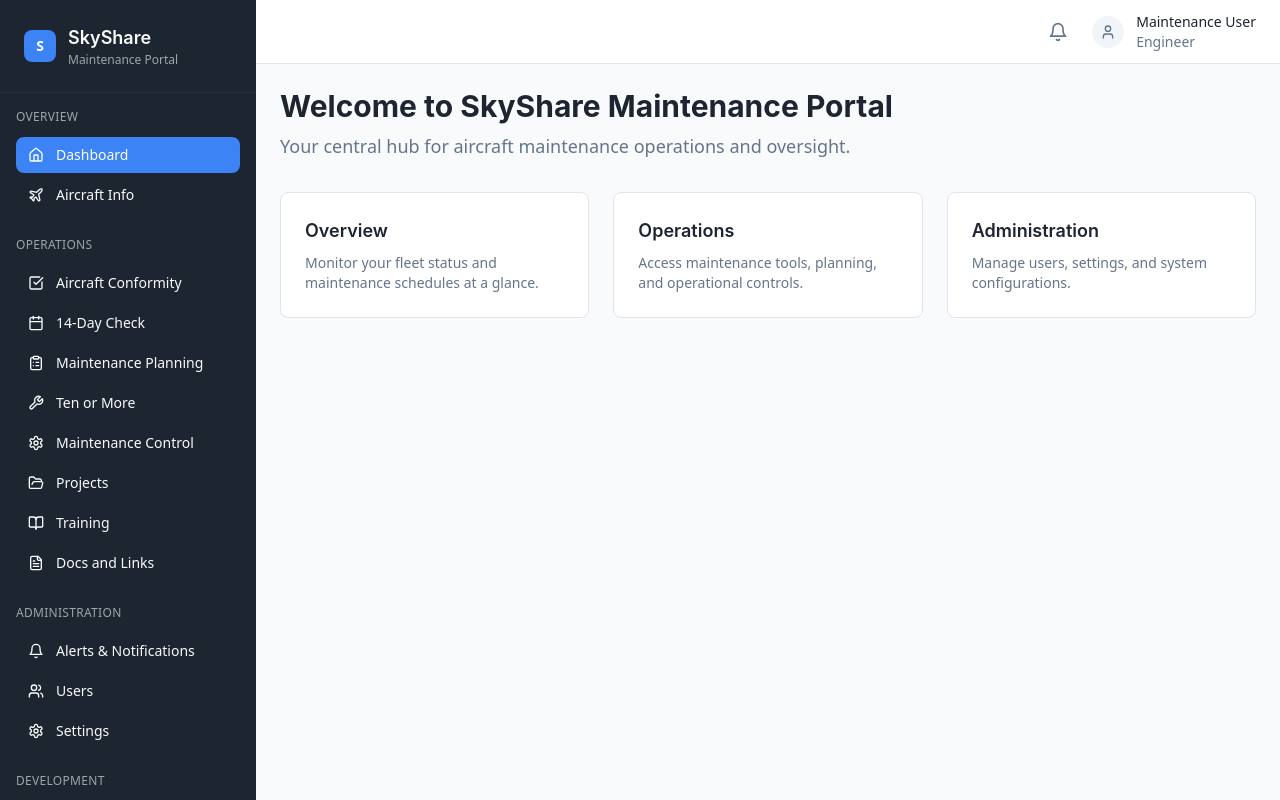
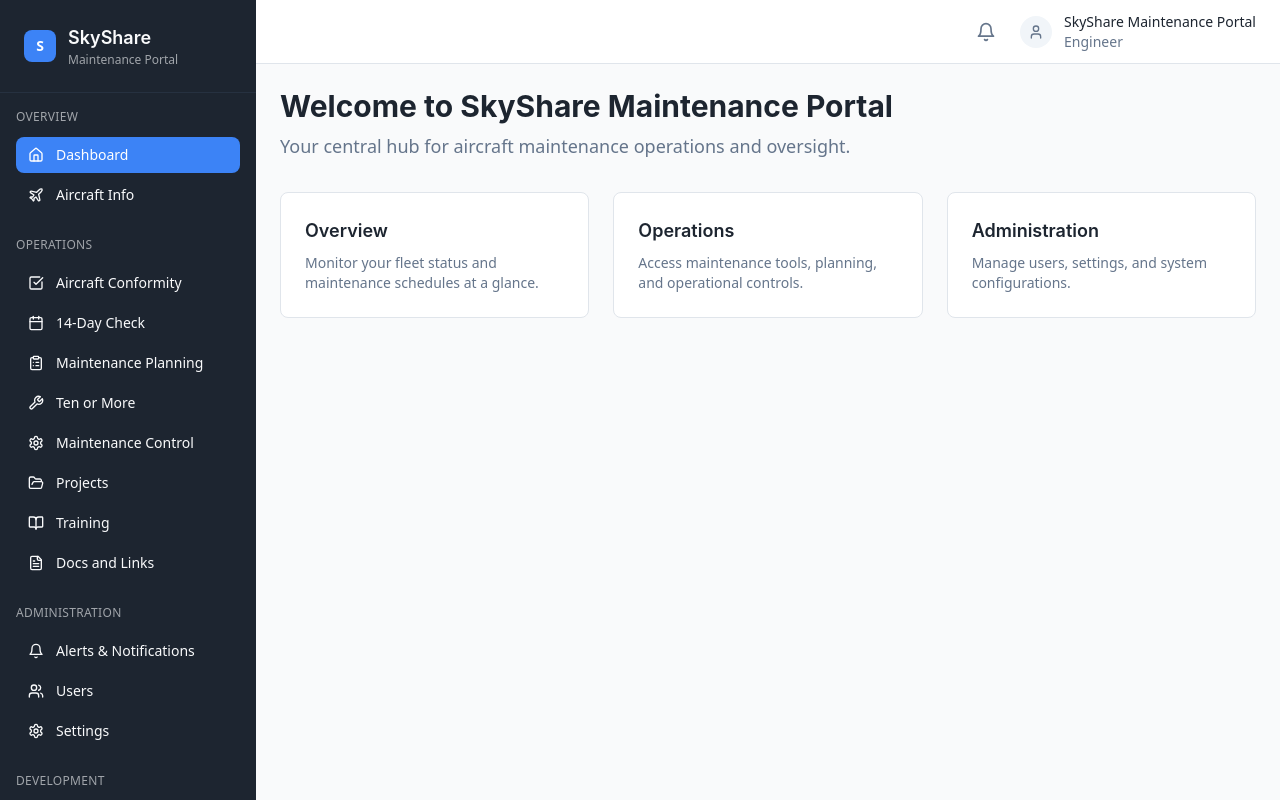
Before and after one commit to JonathanN868CB/SkyShareMX, a React (Vite) app: page / in a window 1280 px wide. Built offline with nearby package versions, Linux system fonts and the light colour scheme; the HTML template or start-up script is replaced by a standard one.

Commit message:
chore: rename to SkyShare Maintenance Portal

```diff
--- a/src/components/layout/Topbar.tsx
+++ b/src/components/layout/Topbar.tsx
@@ -18,7 +18,7 @@ export function Topbar() {
             <User className="w-4 h-4 text-muted-foreground" />
           </div>
           <div className="text-sm">
-            <p className="font-medium">Maintenance User</p>
+            <p className="font-medium">SkyShare Maintenance Portal</p>
             <p className="text-muted-foreground">Engineer</p>
           </div>
         </div>
```
Also changed, not shown: 1 other file (tests, documents, lock files or other folders).
